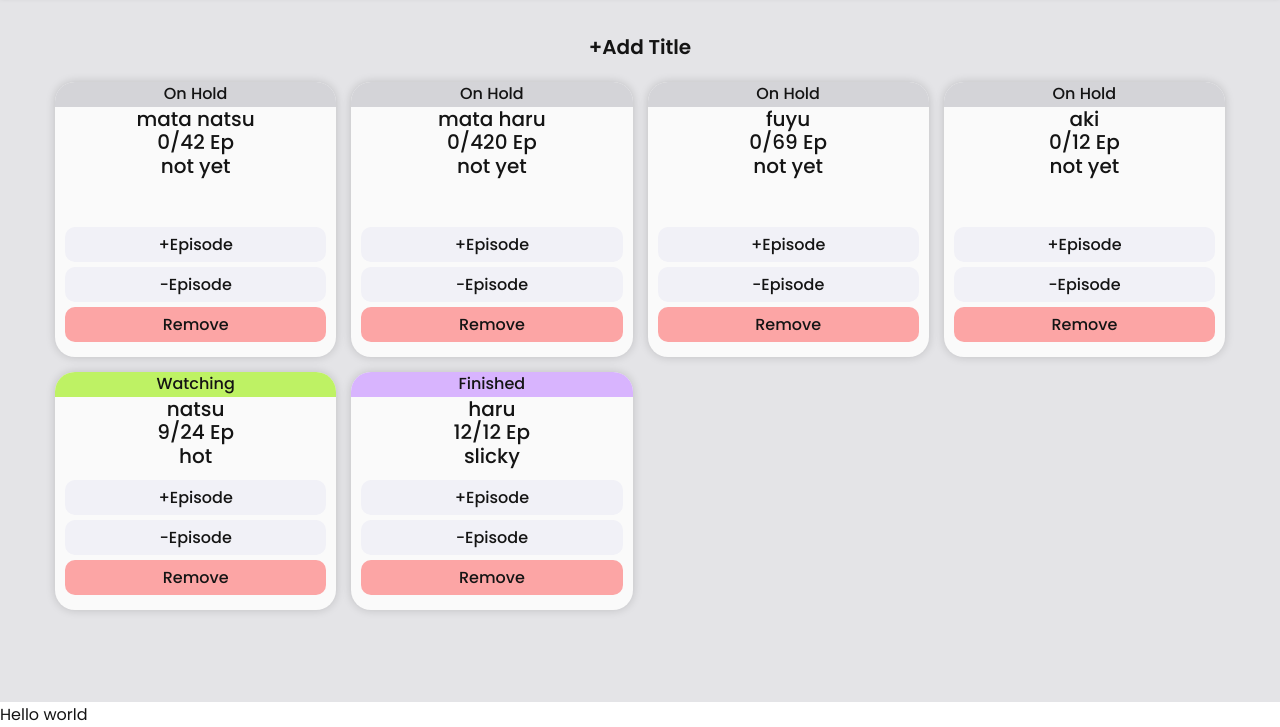
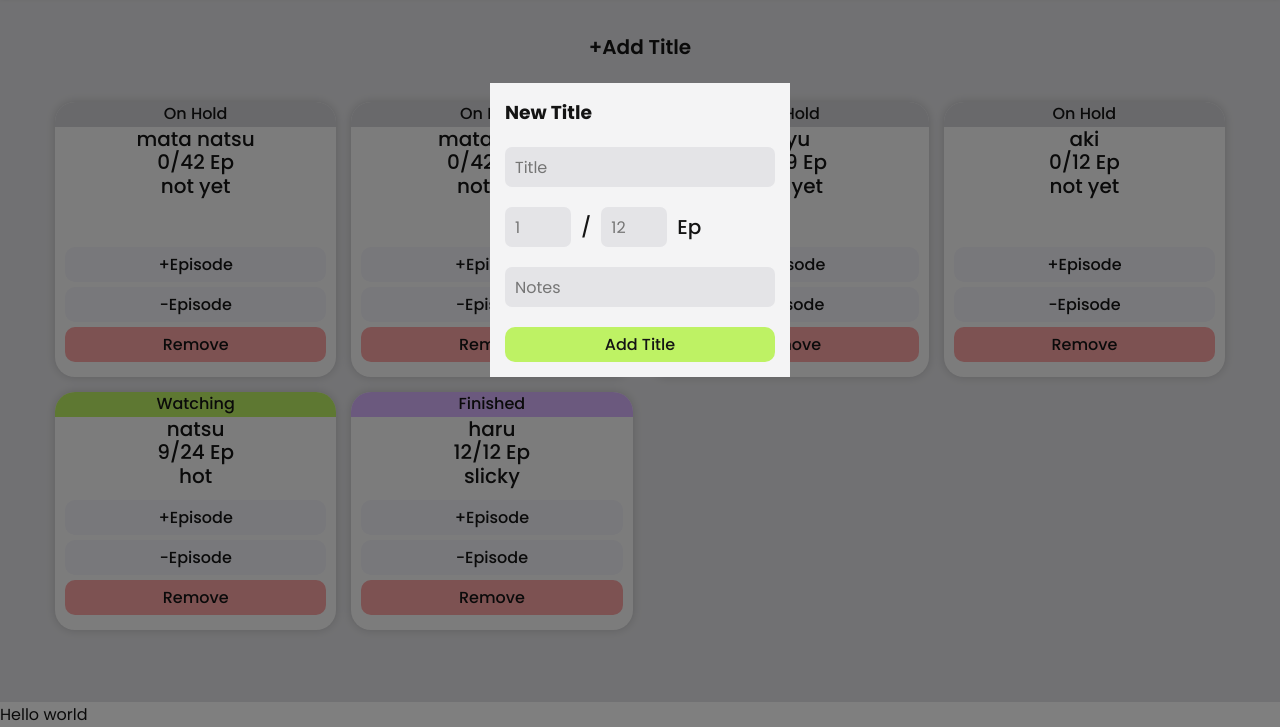
Before and after one commit to qvarkk/anime-watch-list, a plain HTML site: page index.html in a window 1280 px wide. Shown: the part 73-800 px from the top of the page. Drawn offline with Linux system fonts and the light colour scheme.

Commit message:
Goofy changes

```diff
--- a/index.html
+++ b/index.html
@@ -50,5 +50,52 @@
         <button class="remove" id="remTitleBtn">Remove</button>
       </div>
     </div>
+    <!-- JS will popup this on add title button click -->
+    <div class="modal active">
+      <form action="" class="add-title-form">
+        <h3>New Title</h3>
+        <input
+          type="text"
+          name="title-add"
+          id="nameFormInput"
+          placeholder="Title"
+          minlength="2"
+          maxlength="100"
+        />
+        <div class="episodes-input">
+          <input
+            type="number"
+            name="title-add"
+            id="epNowFormInput"
+            min="0"
+            max="3000"
+            placeholder="1"
+          />
+          <p class="ep-text">/</p>
+          <input
+            type="number"
+            name="title-add"
+            id="epAllFormInput"
+            min="1"
+            max="3000"
+            placeholder="12"
+          />
+          <p class="ep-text">Ep</p>
+        </div>
+        <input
+          type="text"
+          name="title-add"
+          id="notesFormInput"
+          class="input-notes"
+          minlength="0"
+          maxlength="269"
+          placeholder="Notes"
+        />
+        <button class="submit-button" id="submitTitleButton">
+          <label for="submitTitleButton">Add Title</label>
+        </button>
+      </form>
+    </div>
+    <div class="overlay active" id="overlay"></div>
   </body>
 </html>
--- a/style.css
+++ b/style.css
@@ -44,6 +44,16 @@ a {
   text-decoration: none;
 }
 
+input:focus {
+  outline: none;
+}
+
+input::-webkit-outer-spin-button,
+input::-webkit-inner-spin-button {
+  -webkit-appearance: none;
+  margin: 0;
+}
+
 /*End "global styles", idk how this called
 
   Header Start*/
@@ -59,7 +69,7 @@ a {
   flex: 0 1 70px;
   background-color: var(--color-50);
   box-shadow: 0 1px 5px rgba(0, 0, 0, 0.15);
-  z-index: 10;
+  z-index: 1;
 }
 
 .header-container {
@@ -100,6 +110,7 @@ a {
   font-size: var(--fs-400);
   font-weight: 600;
   border-radius: 20px;
+  margin: 0 0 20px 0;
 }
 
 .new-title:hover {
@@ -108,6 +119,74 @@ a {
 
 .new-title:active {
   background-color: rgba(0, 0, 0, 0.18);
+}
+
+/* This form will popup on .new-title button click and ask to fill a form */
+
+.modal {
+  position: fixed;
+  z-index: 3;
+  left: calc(50% - 150px);
+  bottom: calc(50% - 50px);
+  background-color: var(--color-100);
+  width: 300px;
+  padding: 15px;
+}
+
+.add-title-form {
+  display: flex;
+  flex-direction: column;
+  gap: 20px;
+}
+
+.add-title-form > input {
+  height: 2.5em;
+  border: none;
+  border-radius: 7px;
+  background-color: var(--color-200);
+  padding: 0 10px 0 10px;
+  font-size: var(--fs-300);
+}
+
+.episodes-input {
+  display: flex;
+  align-items: center;
+  gap: 10px;
+}
+
+.episodes-input > input {
+  width: 66px;
+  height: 2.5em;
+  border: none;
+  border-radius: 7px;
+  background-color: var(--color-200);
+  padding: 0 10px 0 10px;
+  font-size: var(--fs-300);
+  -moz-appearance: textfield;
+}
+
+.ep-text {
+  font-weight: 500;
+  font-size: var(--fs-400);
+}
+
+.submit-button {
+  font-size: var(--fs-300);
+  font-weight: 500;
+  padding: 5px;
+  border: none;
+  border-radius: 10px;
+  background-color: var(--color-watch);
+}
+
+.overlay {
+  position: fixed;
+  height: 100%;
+  width: 100%;
+  bottom: 0;
+  left: 0;
+  z-index: 2;
+  background-color: rgba(0, 0, 0, 0.5);
 }
 
 .titles-grid {
```
